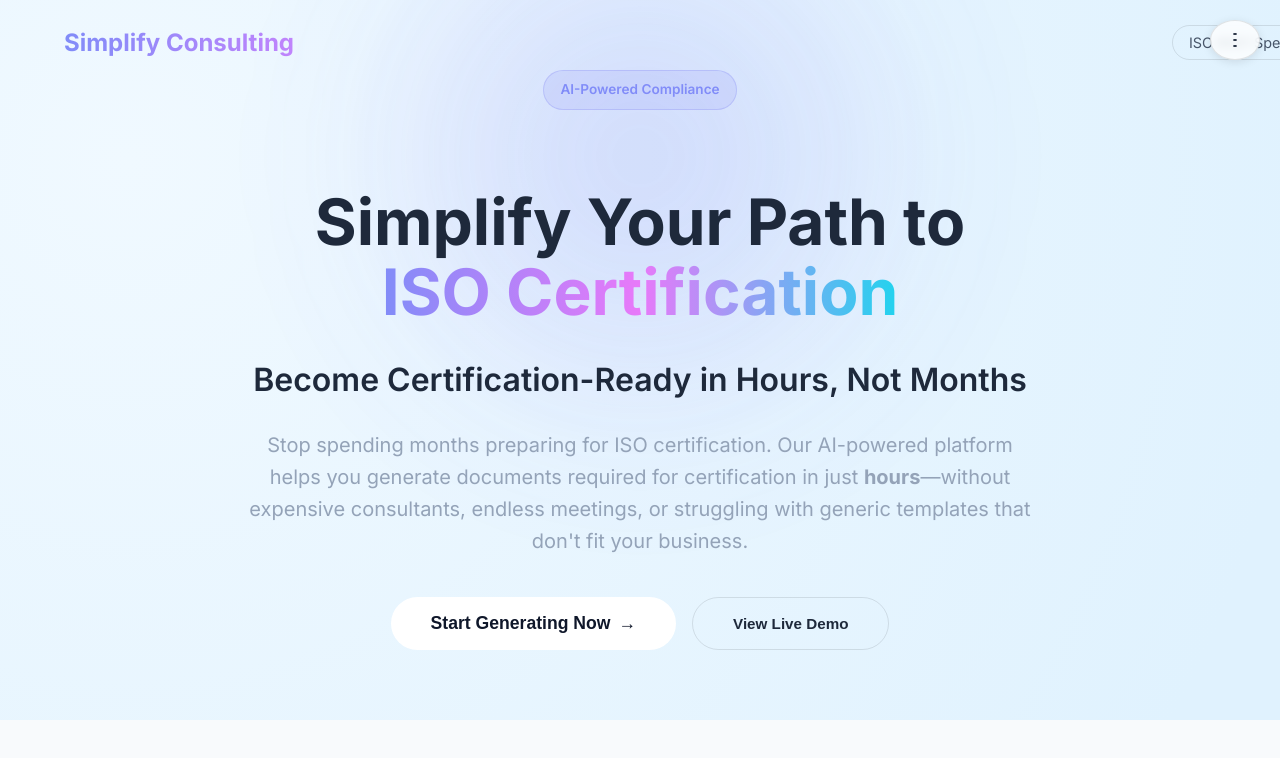
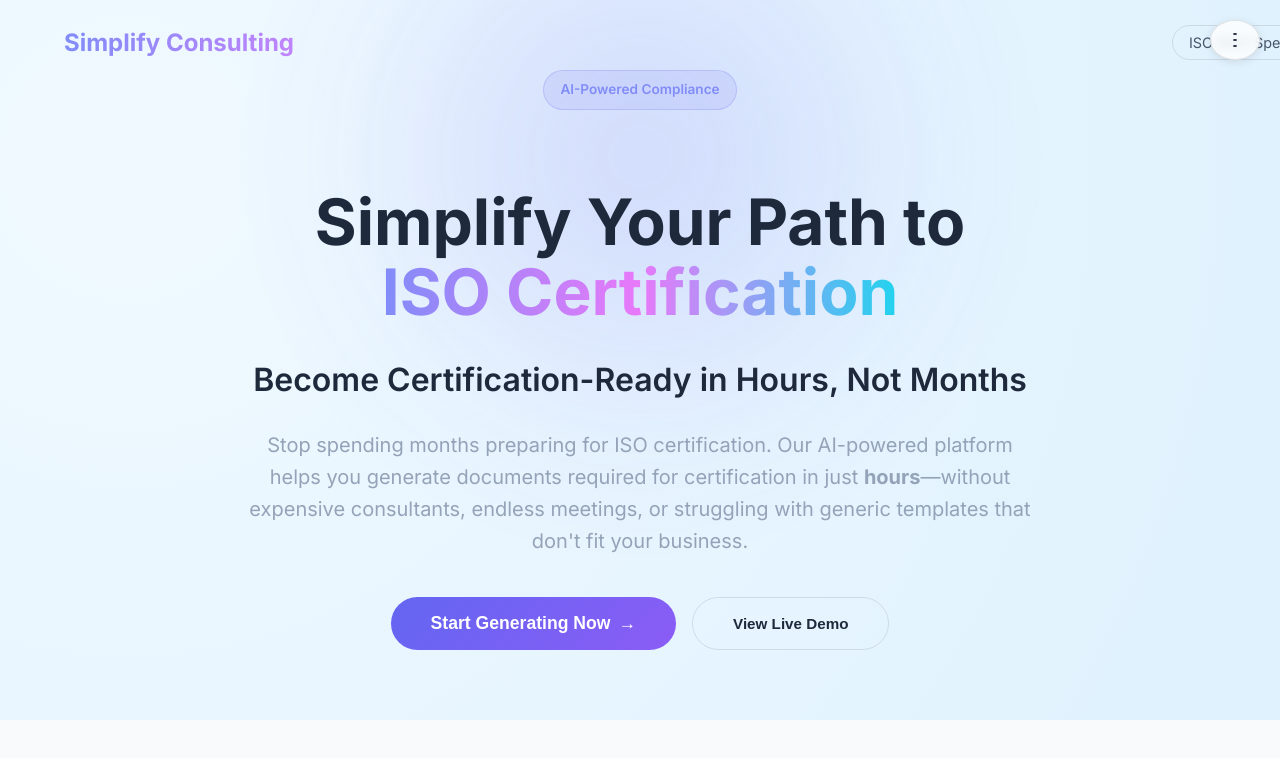
Before and after one commit to AaravJhacs/Simplify-Consulting, a React (Vite) app: page / in a window 1280 px wide. Shown: the top 758 px of the page. Built offline with nearby package versions, Linux system fonts and the light colour scheme.

Commit message:
Standardize button styles (pill shape, unified colors)

```diff
--- a/src/index.css
+++ b/src/index.css
@@ -385,7 +385,7 @@ th {
 button {
   border: none;
   padding: 0.875rem 1.75rem;
-  border-radius: 12px;
+  border-radius: 50px;
   font-weight: 600;
   cursor: pointer;
   transition: all 0.2s ease;
@@ -697,8 +697,8 @@ button {
 }
 
 .primary-cta {
-  background: white;
-  color: #0f172a;
+  background: var(--accent-gradient);
+  color: white;
   padding: 1rem 2.5rem;
   border-radius: 50px;
   font-weight: 600;
@@ -721,11 +721,12 @@ button {
   border-radius: 50px;
   font-weight: 600;
   cursor: pointer;
-  transition: background 0.2s;
+  transition: all 0.2s;
 }
 
 .secondary-cta:hover {
   background: var(--card-bg);
+  transform: translateY(-2px);
 }
 
 /* Background Visuals */
```
